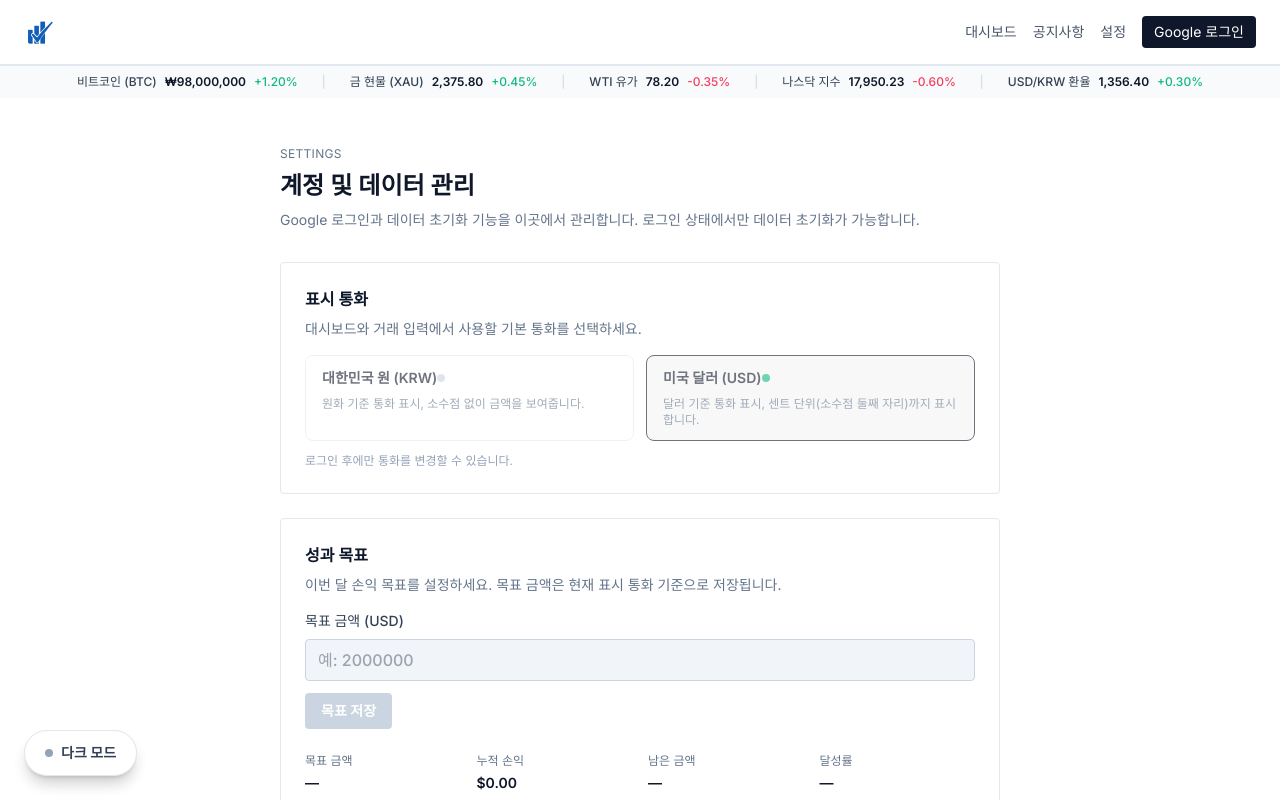
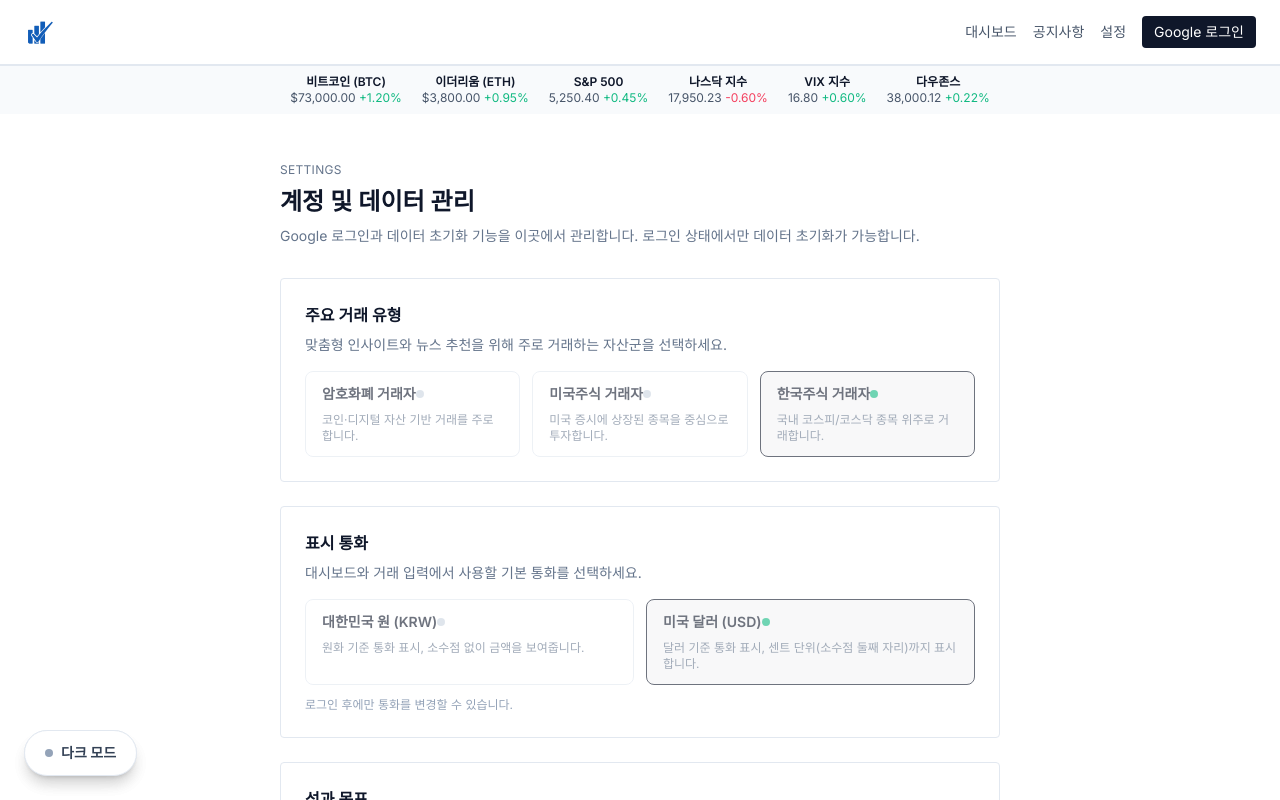
Before and after one commit to Jangmalza/Trakko, a React (Vite) app: page /settings in a window 1280 px wide. Shown: the top 800 px of the page. Built offline with nearby package versions, Linux system fonts and the light colour scheme; no server answers.

Commit message:
Finnhub 기반 시장 데이터 연동 및 거래 유형 설정 개선

```diff
--- /dev/null
+++ b/src/api/marketsApi.ts
@@ -0,0 +1,27 @@
+export interface MarketQuote {
+  id: string;
+  label: string;
+  price: number | null;
+  changePercent: number | null;
+}
+
+const API_BASE_URL = import.meta.env.VITE_API_BASE_URL ?? 'http://localhost:4000/api';
+
+const buildError = async (response: Response) => {
+  const message = await response.text();
+  const error = new Error(message || `Market request failed (${response.status})`);
+  (error as Error & { status?: number }).status = response.status;
+  return error;
+};
+
+export async function fetchMarketQuotes(): Promise<MarketQuote[]> {
+  const response = await fetch(`${API_BASE_URL}/markets/indices`, {
+    credentials: 'include'
+  });
+
+  if (!response.ok) {
+    throw await buildError(response);
+  }
+
+  return response.json() as Promise<MarketQuote[]>;
+}
--- /dev/null
+++ b/src/api/profileApi.ts
@@ -0,0 +1,28 @@
+import type { TraderType } from '../data/portfolioTypes';
+
+const API_BASE_URL = import.meta.env.VITE_API_BASE_URL ?? 'http://localhost:4000/api';
+
+const buildError = async (response: Response) => {
+  const message = await response.text();
+  const error = new Error(message || `Profile request failed (${response.status})`);
+  (error as Error & { status?: number }).status = response.status;
+  return error;
+};
+
+export async function updateTraderType(traderType: TraderType): Promise<TraderType> {
+  const response = await fetch(`${API_BASE_URL}/profile/trader-type`, {
+    method: 'POST',
+    headers: {
+      'Content-Type': 'application/json'
+    },
+    credentials: 'include',
+    body: JSON.stringify({ traderType })
+  });
+
+  if (!response.ok) {
+    throw await buildError(response);
+  }
+
+  const data = (await response.json()) as { traderType: TraderType };
+  return data.traderType;
+}
--- a/src/components/MiniMarketTicker.tsx
+++ b/src/components/MiniMarketTicker.tsx
@@ -1,4 +1,6 @@
 import React, { useEffect, useMemo, useState } from 'react';
+import type { MarketQuote } from '../api/marketsApi';
+import { fetchMarketQuotes } from '../api/marketsApi';
 
 type MarketMetric = {
   id: string;
@@ -9,81 +11,96 @@ type MarketMetric = {
 };
 
 const BASE_MARKETS: MarketMetric[] = [
-  { id: 'btc', label: '비트코인 (BTC)', value: 98000000, unit: 'KRW', change: 1.2 },
-  { id: 'gold', label: '금 현물 (XAU)', value: 2375.8, unit: 'USD', change: 0.45 },
-  { id: 'oil', label: 'WTI 유가', value: 78.2, unit: 'USD', change: -0.35 },
-  { id: 'nasdaq', label: '나스닥 지수', value: 17950.23, change: -0.6 },
-  { id: 'usdkrw', label: 'USD/KRW 환율', value: 1356.4, change: 0.3 }
+  { id: 'btc', label: '비트코인 (BTC)', value: 73000, unit: 'USD', change: 1.2 },
+  { id: 'eth', label: '이더리움 (ETH)', value: 3800, unit: 'USD', change: 0.95 },
+  { id: 'sp500', label: 'S&P 500', value: 5250.4, unit: undefined, change: 0.45 },
+  { id: 'nasdaq', label: '나스닥 지수', value: 17950.23, unit: undefined, change: -0.6 },
+  { id: 'vix', label: 'VIX 지수', value: 16.8, unit: undefined, change: 0.6 },
+  { id: 'dji', label: '다우존스', value: 38000.12, unit: undefined, change: 0.22 }
 ];
 
 const formatValue = (market: MarketMetric): string => {
-  const formatter = new Intl.NumberFormat('ko-KR', {
-    style: market.unit === 'KRW' ? 'currency' : 'decimal',
-    currency: market.unit === 'KRW' ? 'KRW' : undefined,
-    minimumFractionDigits: market.id === 'btc' ? 0 : 2,
+  const options: Intl.NumberFormatOptions = {
+    minimumFractionDigits: 2,
     maximumFractionDigits: 2
-  });
+  };
 
+  if (market.unit === 'USD') {
+    options.style = 'currency';
+    options.currency = 'USD';
+  } else if (market.unit === 'KRW') {
+    options.style = 'currency';
+    options.currency = 'KRW';
+    options.maximumFractionDigits = 0;
+  }
+
+  const formatter = new Intl.NumberFormat('en-US', options);
   return formatter.format(market.value);
 };
 
 const MiniMarketTicker: React.FC = () => {
   const [markets, setMarkets] = useState<MarketMetric[]>(BASE_MARKETS);
-
-  const intervalDelay = useMemo(() => 15000, []);
+  const intervalDelay = useMemo(() => 60_000, []);
 
   useEffect(() => {
-    const intervalId = window.setInterval(() => {
-      setMarkets((current) =>
-        current.map((market) => {
-          const noiseBase = (() => {
-            switch (market.id) {
-              case 'btc':
-                return 200000;
-              case 'gold':
-              case 'oil':
-                return 1.5;
-              default:
-                return 10;
-            }
-          })();
-          const noise = (Math.random() - 0.5) * noiseBase;
-          const nextValue = Math.max(market.value + noise, 0);
-          const nextChange = ((nextValue - market.value) / Math.max(market.value, 1)) * 100;
+    let cancelled = false;
+    let timer: number | undefined;
 
-          return {
-            ...market,
-            value: parseFloat(nextValue.toFixed(market.id === 'btc' ? 0 : 2)),
-            change: parseFloat(nextChange.toFixed(2))
-          };
-        })
-      );
-    }, intervalDelay);
+    const mergeQuotes = (quotes: MarketQuote[]) => {
+      const map = new Map(quotes.map((quote) => [quote.id, quote]));
+      return BASE_MARKETS.map((base) => {
+        const quote = map.get(base.id);
+        const value = typeof quote?.price === 'number' && quote.price > 0 ? quote.price : base.value;
+        const change = typeof quote?.changePercent === 'number' ? quote.changePercent : base.change;
+        return {
+          ...base,
+          value,
+          change
+        };
+      });
+    };
+
+    const load = async () => {
+      try {
+        const quotes = await fetchMarketQuotes();
+        if (!cancelled) {
+          setMarkets(mergeQuotes(quotes));
+        }
+      } catch (error) {
+        console.warn('Failed to load market quotes', error);
+      } finally {
+        if (!cancelled) {
+          timer = window.setTimeout(load, intervalDelay);
+        }
+      }
+    };
+
+    void load();
 
     return () => {
-      window.clearInterval(intervalId);
+      cancelled = true;
+      if (timer) {
+        window.clearTimeout(timer);
+      }
     };
   }, [intervalDelay]);
 
   return (
-    <div className="w-full border-t border-slate-200 bg-slate-50 px-6 py-2 text-xs text-slate-600 dark:border-slate-800 dark:bg-slate-900 dark:text-slate-300">
-      <div className="mx-auto flex max-w-6xl flex-wrap items-center justify-center gap-3 text-center sm:gap-5">
+    <div className="w-full border-t border-slate-200 bg-slate-50 px-4 py-2 text-[11px] text-slate-600 dark:border-slate-800 dark:bg-slate-900 dark:text-slate-300">
+      <div className="mx-auto flex max-w-6xl flex-wrap items-center justify-center gap-4 sm:gap-5">
         {markets.map((market) => {
           const isUp = market.change >= 0;
           const changeClass = isUp ? 'text-emerald-500' : 'text-rose-500';
           const sign = isUp ? '+' : '';
 
           return (
-            <React.Fragment key={market.id}>
-              <div className="flex flex-col items-center gap-1 sm:flex-row sm:gap-2">
-                <span className="font-medium text-slate-700 dark:text-slate-200">{market.label}</span>
-                <span className="font-semibold text-slate-900 dark:text-slate-100">{formatValue(market)}</span>
-                <span className={`${changeClass} font-medium`}>{`${sign}${market.change.toFixed(2)}%`}</span>
-              </div>
-              <span aria-hidden="true" className="text-slate-300 dark:text-slate-600 last:hidden sm:px-1">
-                |
+            <div key={market.id} className="flex flex-col items-center leading-tight sm:text-xs text-[11px]">
+              <span className="font-semibold text-slate-900 dark:text-slate-100">{market.label}</span>
+              <span className="text-slate-600 dark:text-slate-300">
+                {formatValue(market)}{' '}
+                <span className={changeClass}>{`${sign}${market.change.toFixed(2)}%`}</span>
               </span>
-            </React.Fragment>
+            </div>
           );
         })}
       </div>
--- a/src/components/traderHighlights/CryptoHighlights.tsx
+++ b/src/components/traderHighlights/CryptoHighlights.tsx
@@ -1,5 +1,11 @@
 import React from 'react';
 import MiniMarketTicker from '../MiniMarketTicker';
+
+const mockWatchlist = [
+  { pair: 'BTC/USDT', change: '+2.4%' },
+  { pair: 'ETH/USDT', change: '-1.1%' },
+  { pair: 'SOL/USDT', change: '+0.8%' }
+];
 
 const CryptoHighlights: React.FC = () => (
   <section className="rounded-xl border border-slate-200 bg-white px-6 py-6 shadow-sm dark:border-slate-800 dark:bg-slate-900">
@@ -24,6 +30,14 @@ const CryptoHighlights: React.FC = () => (
         <p className="mt-2 text-xs text-slate-500 dark:text-slate-400">
           주기적으로 전략을 검토하고, 가격 알림을 설정해 예상 리스크를 관리하세요.
         </p>
+        <ul className="mt-3 space-y-1 text-xs text-slate-500 dark:text-slate-300">
+          {mockWatchlist.map((item) => (
+            <li key={item.pair} className="flex items-center justify-between">
+              <span>{item.pair}</span>
+              <span className={item.change.startsWith('-') ? 'text-red-500' : 'text-emerald-500'}>{item.change}</span>
+            </li>
+          ))}
+        </ul>
       </article>
     </div>
     <div className="mt-6">
--- a/src/components/traderHighlights/KrStockHighlights.tsx
+++ b/src/components/traderHighlights/KrStockHighlights.tsx
@@ -1,4 +1,9 @@
 import React from 'react';
+
+const mockThemes = [
+  { name: '반도체', note: '수출 회복 기대, D램 가격 모니터' },
+  { name: '2차전지', note: '원자재 가격, IRA 관련 뉴스 체크' }
+];
 
 const KrStockHighlights: React.FC = () => (
   <section className="rounded-xl border border-slate-200 bg-white px-6 py-6 shadow-sm dark:border-slate-800 dark:bg-slate-900">
@@ -18,10 +23,17 @@ const KrStockHighlights: React.FC = () => (
         </ul>
       </article>
       <article className="space-y-2 rounded-lg border border-slate-200 bg-slate-50 px-4 py-3 dark:border-slate-700 dark:bg-slate-800">
-          <h3 className="text-sm font-semibold text-slate-900 dark:text-slate-100">관심 섹터 메모</h3>
-          <p className="text-xs text-slate-500 dark:text-slate-400">
-            반도체, 2차전지, 소비 관련 업종 등 테마별 이슈를 기록하고, 실적 발표 일정과 공시를 확인하세요.
-          </p>
+        <h3 className="text-sm font-semibold text-slate-900 dark:text-slate-100">관심 섹터 메모</h3>
+        <p className="text-xs text-slate-500 dark:text-slate-400">
+          반도체, 2차전지, 소비 관련 업종 등 테마별 이슈를 기록하고, 실적 발표 일정과 공시를 확인하세요.
+        </p>
+        <ul className="mt-3 space-y-1 text-xs text-slate-500 dark:text-slate-300">
+          {mockThemes.map((item) => (
+            <li key={item.name}>
+              <span className="font-semibold text-slate-700 dark:text-slate-200">{item.name}</span> · {item.note}
+            </li>
+          ))}
+        </ul>
       </article>
     </div>
   </section>
--- a/src/components/traderHighlights/UsStockHighlights.tsx
+++ b/src/components/traderHighlights/UsStockHighlights.tsx
@@ -1,4 +1,9 @@
 import React from 'react';
+
+const mockEarnings = [
+  { ticker: 'AAPL', date: '10/24', focus: '서비스 매출 & 마진' },
+  { ticker: 'NVDA', date: '11/20', focus: '데이터센터 수요' }
+];
 
 const UsStockHighlights: React.FC = () => (
   <section className="rounded-xl border border-slate-200 bg-white px-6 py-6 shadow-sm dark:border-slate-800 dark:bg-slate-900">
@@ -29,6 +34,13 @@ const UsStockHighlights: React.FC = () => (
         <p className="text-xs text-slate-500 dark:text-slate-400">
           실적 시즌에는 가이던스와 마진 전망을 기록하고, 변동성 지수(VIX)를 참고해 포지션 규모를 조정하세요.
         </p>
+        <ul className="mt-3 space-y-1 text-xs text-slate-500 dark:text-slate-300">
+          {mockEarnings.map((item) => (
+            <li key={item.ticker}>
+              <span className="font-semibold text-slate-700 dark:text-slate-200">{item.ticker}</span> · {item.date} · {item.focus}
+            </li>
+          ))}
+        </ul>
       </article>
     </div>
   </section>
--- a/src/pages/SettingsPage.tsx
+++ b/src/pages/SettingsPage.tsx
@@ -10,6 +10,8 @@ import { usePreferencesStore } from '../store/preferencesStore';
 import { useShallow } from 'zustand/react/shallow';
 import { formatCurrency } from '../utils/formatCurrency';
 import type { SupportedCurrency } from '../types/preferences';
+import type { TraderType } from '../data/portfolioTypes';
+import { updateTraderType as updateTraderTypeRequest } from '../api/profileApi';
 
 const currencyOptions: Array<{ value: SupportedCurrency; label: string; description: string }> = [
   {
@@ -53,7 +55,7 @@ const SettingsPage: React.FC = () => {
     deleteGoal: state.deleteGoal,
     clearError: state.clearError
   })));
-  const { user, getLoginUrl } = useAuthStore();
+  const { user, getLoginUrl, setTraderType: setUserTraderType } = useAuthStore();
   const {
     currency,
     loading: preferencesLoading,
@@ -62,11 +64,32 @@ const SettingsPage: React.FC = () => {
     loadPreferences,
     updateCurrency
   } = usePreferencesStore();
+  const traderType = usePortfolioStore((state) => state.traderType);
+  const setTraderTypeLocal = usePortfolioStore((state) => state.setTraderTypeLocal);
+  const traderTypeOptions: Array<{ value: TraderType; label: string; description: string }> = [
+    {
+      value: 'CRYPTO',
+      label: '암호화폐 거래자',
+      description: '코인·디지털 자산 기반 거래를 주로 합니다.'
+    },
+    {
+      value: 'US_STOCK',
+      label: '미국주식 거래자',
+      description: '미국 증시에 상장된 종목을 중심으로 투자합니다.'
+    },
+    {
+      value: 'KR_STOCK',
+      label: '한국주식 거래자',
+      description: '국내 코스피/코스닥 종목 위주로 거래합니다.'
+    }
+  ];
   const [modalOpen, setModalOpen] = useState(false);
   const [submitting, setSubmitting] = useState(false);
   const [submitError, setSubmitError] = useState<string | null>(null);
   const [goalInput, setGoalInput] = useState('');
   const [goalTouched, setGoalTouched] = useState(false);
+  const [traderTypeUpdating, setTraderTypeUpdating] = useState(false);
+  const [traderTypeError, setTraderTypeError] = useState<string | null>(null);
   const currentGoalId = performanceGoal?.goal?.id ?? null;
   const currentGoalTargetAmount = performanceGoal?.goal?.targetAmount ?? null;
 
@@ -154,6 +177,69 @@ const SettingsPage: React.FC = () => {
         </header>
 
         <div className="space-y-6">
+          <section className="rounded border border-slate-200 bg-white p-6 text-sm text-slate-700 dark:border-slate-800 dark:bg-slate-900 dark:text-slate-200">
+            <h2 className="text-base font-semibold text-slate-900 dark:text-slate-100">주요 거래 유형</h2>
+            <p className="mt-2 text-sm text-slate-500 dark:text-slate-400">
+              맞춤형 인사이트와 뉴스 추천을 위해 주로 거래하는 자산군을 선택하세요.
+            </p>
+            <div className="mt-4 grid gap-3 sm:grid-cols-3">
+              {traderTypeOptions.map((option) => {
+                const selected = option.value === traderType;
+                const disabled = !user || traderTypeUpdating;
+
+                const handleSelect = () => {
+                  if (disabled || selected) return;
+                  setTraderTypeUpdating(true);
+                  setTraderTypeError(null);
+                  void updateTraderTypeRequest(option.value)
+                    .then((updated) => {
+                      setTraderTypeLocal(updated);
+                      setUserTraderType(updated);
+                    })
+                    .catch((updateError) => {
+                      console.error('Failed to update trader type', updateError);
+                      setTraderTypeError(
+                        updateError instanceof Error ? updateError.message : '거래 유형을 변경하지 못했습니다.'
+                      );
+                    })
+                    .finally(() => {
+                      setTraderTypeUpdating(false);
+                    });
+                };
+
+                return (
+                  <button
+                    key={option.value}
+                    type="button"
+                    onClick={handleSelect}
+                    disabled={disabled}
+                    aria-pressed={selected}
+                    className={`flex flex-col gap-2 rounded-lg border px-4 py-3 text-left transition ${
+                      selected
+                        ? 'border-slate-900 bg-slate-900/5 dark:border-slate-500 dark:bg-slate-800/60'
+                        : 'border-slate-200 hover:border-slate-300 dark:border-slate-700 dark:hover:border-slate-500'
+                    } ${disabled ? 'cursor-not-allowed opacity-60' : ''}`}
+                  >
+                    <span className="flex items-center justify-between text-sm font-semibold text-slate-900 dark:text-slate-100">
+                      {option.label}
+                      <span
+                        className={`h-2 w-2 rounded-full ${selected ? 'bg-emerald-500' : 'bg-slate-300 dark:bg-slate-600'}`}
+                        aria-hidden
+                      />
+                    </span>
+                    <span className="text-xs text-slate-500 dark:text-slate-400">{option.description}</span>
+                  </button>
+                );
+              })}
+            </div>
+            {traderTypeUpdating && (
+              <p className="mt-3 text-xs text-slate-400 dark:text-slate-500">거래 유형을 변경하는 중입니다...</p>
+            )}
+            {traderTypeError && (
+              <p className="mt-3 text-xs text-red-500">{traderTypeError}</p>
+            )}
+          </section>
+
           <section className="rounded border border-slate-200 bg-white p-6 text-sm text-slate-700 dark:border-slate-800 dark:bg-slate-900 dark:text-slate-200">
             <h2 className="text-base font-semibold text-slate-900 dark:text-slate-100">표시 통화</h2>
             <p className="mt-2 text-sm text-slate-500 dark:text-slate-400">대시보드와 거래 입력에서 사용할 기본 통화를 선택하세요.</p>
--- a/src/store/authStore.ts
+++ b/src/store/authStore.ts
@@ -1,6 +1,7 @@
 import { create } from 'zustand';
 import type { AuthUser } from '../api/authApi';
 import { buildGoogleLoginUrl, fetchCurrentUser, logoutRequest } from '../api/authApi';
+import type { TraderType } from '../data/portfolioTypes';
 import { usePortfolioStore } from './portfolioStore';
 import { usePreferencesStore } from './preferencesStore';
 
@@ -13,6 +14,7 @@ interface AuthState {
   bootstrap: () => Promise<void>;
   refetch: () => Promise<AuthUser | null>;
   logout: () => Promise<void>;
+  setTraderType: (type: TraderType) => void;
 }
 
 export const useAuthStore = create<AuthState>((set, get) => ({
@@ -54,5 +56,8 @@ export const useAuthStore = create<AuthState>((set, get) => ({
     usePortfolioStore.getState().logout();
     usePreferencesStore.getState().reset();
     set({ user: null, error: null, hasChecked: true, checking: false });
+  },
+  setTraderType: (type) => {
+    set((state) => (state.user ? { user: { ...state.user, traderType: type } } : {}));
   }
 }));
--- a/src/store/portfolioStore.ts
+++ b/src/store/portfolioStore.ts
@@ -30,6 +30,7 @@ interface PortfolioState {
   deleteGoal: () => Promise<void>;
   logout: () => void;
   clearError: () => void;
+  setTraderTypeLocal: (type: TraderType) => void;
 }
 
 const BASE_CURRENCY_DEFAULT: SupportedCurrency = 'KRW';
@@ -249,5 +250,9 @@ export const usePortfolioStore = create<PortfolioState>((set, get) => ({
 
   clearError: () => {
     set({ error: null, goalError: null });
+  },
+
+  setTraderTypeLocal: (type: TraderType) => {
+    set({ traderType: type });
   }
 }));
```
Also changed, not shown: src/pages/OnboardingSeed.tsx (line endings or trailing spaces), 1 other file (tests, documents, lock files or other folders).
